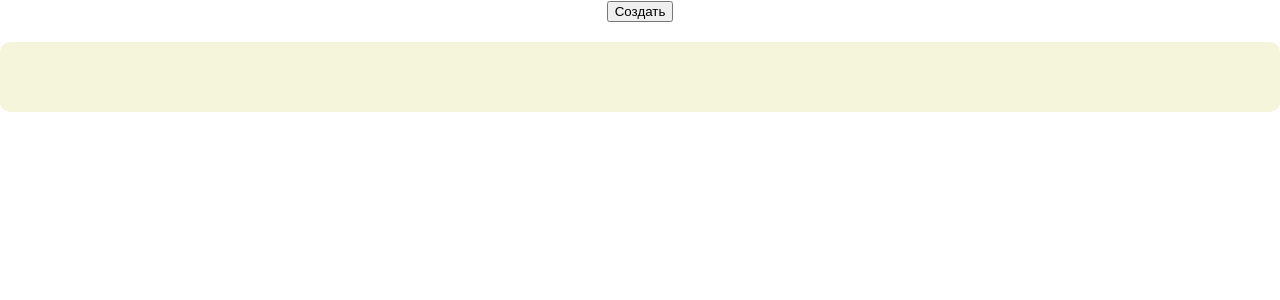
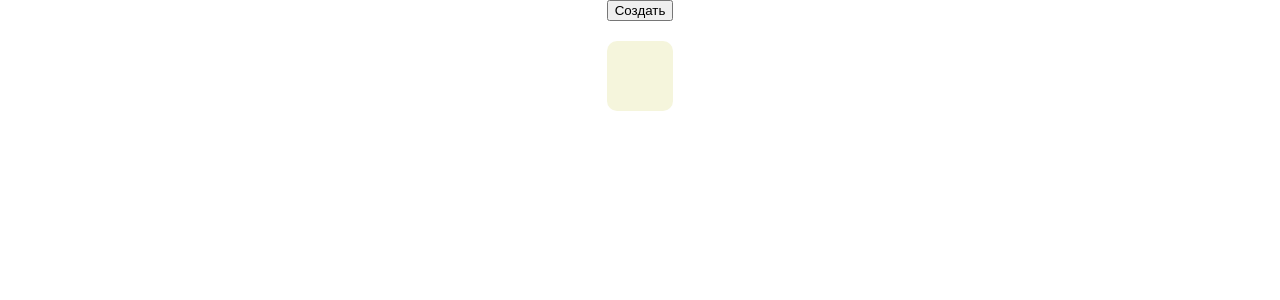
Before and after one commit to Mikan-DS/Dialobild-Frontend, a React (Create React App) app: page / in a window 1280 px wide. Shown: the top 300 px of the page. Built offline with nearby package versions, Linux system fonts and the light colour scheme.

Commit message:
probably work

```diff
--- a/src/App.js
+++ b/src/App.js
@@ -1,6 +1,7 @@
 import './App.css';
 import DialobildCanvas from "./DialobildCanvas";
 import useDialobild from "./useDialobild";
+import DebugContainer from "./DebugContainer";
 
 
 function App() {
@@ -11,6 +12,7 @@ function App() {
     <div className="App">
 
         <DialobildCanvas dialobild={dialobild}/>
+        {/*<DebugContainer/>*/}
 
     </div>
     );
--- a/src/Cell.js
+++ b/src/Cell.js
@@ -3,7 +3,7 @@ import Node from './Node';
 
 export default function Cell(props) {
     const style = {
-        backgroundColor: '#DCA5',//'lightpink',
+        backgroundColor: 'lightpink',
         minHeight: '100%',
         minWidth: '100px',
         width: "100px"
--- a/src/DialobildCanvas.js
+++ b/src/DialobildCanvas.js
@@ -4,20 +4,41 @@ import Layer from './Layer';
 export default function DialobildCanvas(props) {
     const style = {
         overflowX: 'auto',
-        // width: 'auto'
+        // minWidth: '100%',
+        width: 'auto',
+        display: 'flex',
+        flexWrap: 'wrap',
         // overflowY: 'auto',
-        minWidth: '50%',
+        // minWidth: '50%',
         // minHeight: '100%',
         // display: 'flex',
-        // flexDirection: "column"
+        // flexDirection: "column",
+
+        justifyContent: 'center',
+        alignItems: 'center',
     };
+
+
+    const styleContainer = {
+        flexWrap: 'wrap',
+        display: 'flex',
+        // minWidth: '100%',
+
+        // flexDirection: "column",
+        justifyContent: 'center',
+        alignItems: 'center',
+    };
+
 
     return (
         <div style={style} className="DialobildCanvas">
-            <button onClick={props.dialobild.createClearNode}>Создать</button>
-            {props.dialobild.getLayers().map((layer, index) => (
-                <Layer key={"layer_" + layer.y} layer={layer} dialobild={props.dialobild}/>
-            ))}
+            <div style={styleContainer}>
+                <button onClick={props.dialobild.createClearNode}>Создать</button>
+                {props.dialobild.getLayers().map((layer, index) => (
+                    <Layer key={"layer_" + layer.y} layer={layer} dialobild={props.dialobild}/>
+                ))}
+            </div>
+
         </div>
     );
 }
--- a/src/Layer.js
+++ b/src/Layer.js
@@ -6,18 +6,26 @@ export default function Layer(props) {
         borderRadius: '10px',
         backgroundColor: 'beige',
 
-        display: 'inline-flex',
+        // padding: 20,
+
+        display: 'flex',
         justifyContent: 'center',
         alignItems: 'center',
+        //
+        marginTop: "20px",
+        // width: 3333,
 
-        marginTop: "20px",
+        //
+        minWidth: "100%",
 
-        minWidth: "100%",
-        width: "100px",
 
+
+        // width: "100px",
+        // width: "100%",
+        //
         minHeight: '70px',
         height: '1px',
-
+        //
         gap: "10px",
 
     };
--- a/src/useDialobild.js
+++ b/src/useDialobild.js
@@ -49,7 +49,6 @@ export default function useDialobild() {
     }
 
 
-
     return {
         nodes,
         setNodes,
```
